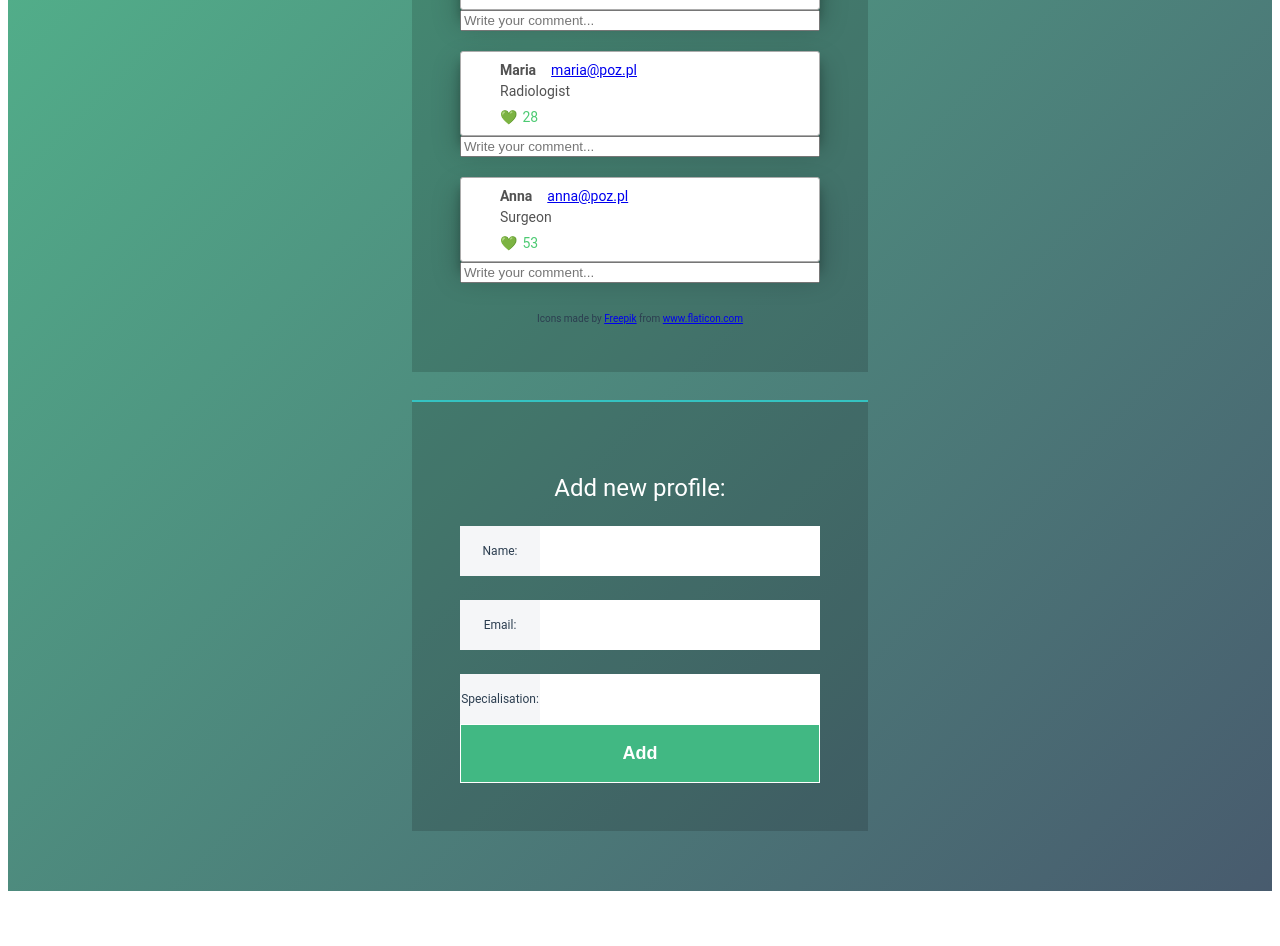
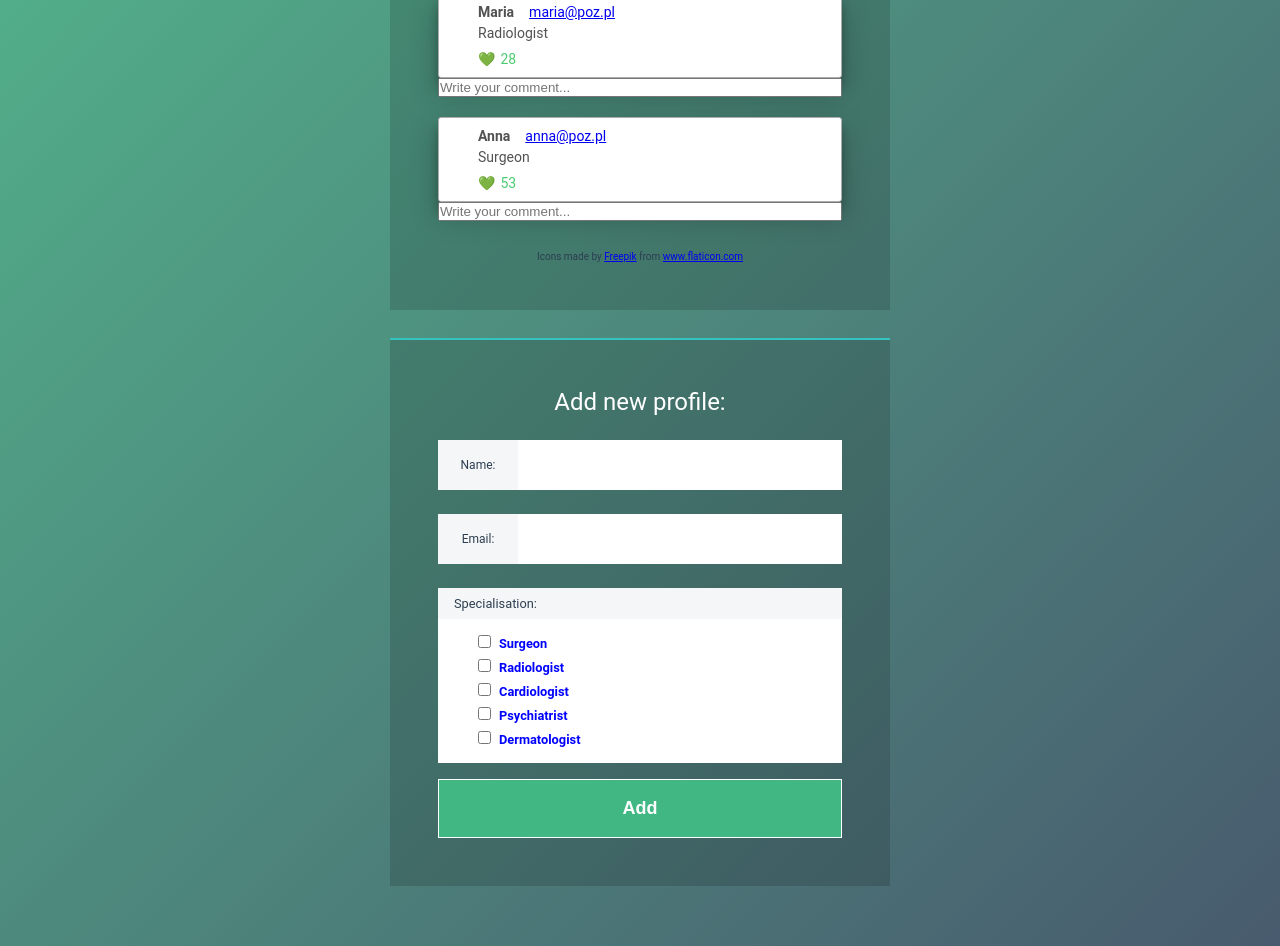
Before and after one commit to elhamhashemii/vue_test2, a Vue app: page / in a window 1280 px wide. Shown: the part 480-1426 px from the top of the page. Before the commit the page ends 1379 px from the top, so only its background shows below. Built offline with nearby package versions, Linux system fonts and the light colour scheme; some icons are missing.

Commit message:
Pre-defined specialisations added

```diff
--- a/src/App.vue
+++ b/src/App.vue
@@ -4,7 +4,7 @@
     <div class="section">
       <div class="flex-row">
         <label class="label" for="filter">Find profile:</label>
-        <input class="input" v-model="searchInput">
+        <input class="input" v-model="searchInput" />
       </div>
       <div class="buttons">
         <button @click="sortAsc">▲</button>
@@ -20,8 +20,13 @@
 
       <div class="icons-note">
         Icons made by
-        <a href="https://www.flaticon.com/authors/freepik" title="Freepik">Freepik</a> from
-        <a href="https://www.flaticon.com/" title="Flaticon">www.flaticon.com</a>
+        <a href="https://www.flaticon.com/authors/freepik" title="Freepik"
+          >Freepik</a
+        >
+        from
+        <a href="https://www.flaticon.com/" title="Flaticon"
+          >www.flaticon.com</a
+        >
       </div>
     </div>
 
@@ -29,19 +34,88 @@
       <p class="header">Add new profile:</p>
       <div class="flex-row">
         <label class="label">Name:</label>
-        <input v-model="name" class="input" :class="name == '' || validateName ? '' : 'invalid' " id="name">
+        <input
+          v-model="name"
+          class="input"
+          :class="name == '' || validateName ? '' : 'invalid'"
+          id="name"
+        />
       </div>
-      <span class="invalid-msg" v-if="name !== '' && !validateName">Name can only contains English characters</span>
+      <span class="invalid-msg" v-if="name !== '' && !validateName"
+        >Name can only contains English characters</span
+      >
       <div class="flex-row">
         <label class="label" for="filter">Email:</label>
-        <input class="input"  :class="email == '' || validateEmail ? '' : 'invalid'" id="email" v-model="email">
+        <input
+          class="input"
+          :class="email == '' || validateEmail ? '' : 'invalid'"
+          id="email"
+          v-model="email"
+        />
       </div>
-      <span class="invalid-msg" v-if="email !== '' && !validateEmail">Invalid email address</span>
-      <div class="flex-row">
-        <label class="label">Specialisation:</label>
-        <input class="input" v-model="specialisation">
+      <span class="invalid-msg" v-if="email !== '' && !validateEmail"
+        >Invalid email address</span
+      >
+      <div class="bg-white">
+        <div class="checkbox">Specialisation:</div>
+        <div class="p-md flex-column">
+          <div class="checkbox-item">
+          <input
+            class="input"
+            type="checkbox"
+            id="surgeon"
+            value="Surgeon"
+            v-model="checkedSpecialisations"
+          />
+          <label for="Surgeon" class="p-md">Surgeon</label>
+          </div>
+
+          <div class="checkbox-item">
+          <input
+            class="input"
+            type="checkbox"
+            id="radiologist"
+            value="Radiologist"
+            v-model="checkedSpecialisations"
+          />
+          <label for="Radiologist" class="p-md">Radiologist</label>
+          </div>
+
+          <div class="checkbox-item">
+          <input
+            class="input"
+            type="checkbox"
+            id="cardiologist"
+            value="Cardiologist"
+            v-model="checkedSpecialisations"
+          />
+          <label for="Cardiologist" class="p-md">Cardiologist</label>
+          </div>
+          <div class="checkbox-item">
+          <input
+            class="input"
+            type="checkbox"
+            id="psychiatrist"
+            value="Psychiatrist"
+            v-model="checkedSpecialisations"
+          />
+          <label for="Psychiatrist" class="p-md">Psychiatrist</label>
+          </div>
+          <div class="checkbox-item">
+          <input
+            class="input"
+            type="checkbox"
+            id="dermatologist"
+            value="Dermatologist"
+            v-model="checkedSpecialisations"
+          />
+          <label for="Dermatologist" class="p-md">Dermatologist</label>
+          </div>
+        </div>
       </div>
-      <div v-if="formError" class="invalid-msg">Please complete the form correctly</div>
+      <div v-if="formError" class="invalid-msg">
+        Please complete the form correctly
+      </div>
       <button @click="addNewProfile">Add</button>
     </div>
   </div>
@@ -54,7 +128,7 @@ export default {
   name: "App",
 
   components: {
-    ProfileCard
+    ProfileCard,
   },
 
   data() {
@@ -65,55 +139,54 @@ export default {
           name: "Wojciech",
           email: "wojciech@poz.pl",
           description: "Anaesthesiologist",
-          likes: 34
+          likes: 34,
         },
         {
           id: 2,
           name: "Maria",
           email: "maria@poz.pl",
           description: "Radiologist",
-          likes: 28
+          likes: 28,
         },
         {
           id: 3,
           name: "Anna",
           email: "anna@poz.pl",
           description: "Surgeon",
-          likes: 53
-        }
+          likes: 53,
+        },
       ],
       searchInput: "",
       name: "",
       email: "",
       specialisation: "",
       newProfile: {},
-      formError: false
+      formError: false,
+      checkedSpecialisations: [],
     };
   },
 
   methods: {
     sortAsc() {
-      this.profiles.sort(function(a, b) {
+      this.profiles.sort(function (a, b) {
         return a.likes - b.likes;
       });
     },
 
     sortDesc() {
-      this.profiles.sort(function(a, b) {
+      this.profiles.sort(function (a, b) {
         return b.likes - a.likes;
       });
     },
 
     clearFileds() {
-        this.name = "",
-        this.email = "",
-        this.specialisation = ""
+      (this.name = ""), (this.email = ""), (this.checkedSpecialisations = []);
     },
 
     showErrorMessage() {
-      this.formError = true
+      this.formError = true;
       setTimeout(() => {
-        this.formError = false
+        this.formError = false;
       }, 3000);
     },
 
@@ -123,48 +196,49 @@ export default {
         id: profilesLength + 1,
         name: this.name,
         email: this.email,
-        description: "Description for now",
-        likes: 0
+        description: this.description,
+        likes: 0,
       };
-      if(this.validateName && this.validateEmail) {
+      if (this.validateName && this.validateEmail) {
         this.profiles.push(this.newProfile);
-        this.clearFileds()
+        this.clearFileds();
       } else {
-        this.showErrorMessage()
-        this.clearFileds()
-        }
+        this.showErrorMessage();
+        this.clearFileds();
       }
     },
-
+  },
 
   computed: {
     filteredProfiles() {
       return this.profiles.filter((profile) => {
-        return profile.name.toLowerCase().includes(this.searchInput.toLowerCase())
-      })
+        return profile.name
+          .toLowerCase()
+          .includes(this.searchInput.toLowerCase());
+      });
     },
 
     validateName() {
-      return /^[A-Za-z][A-Za-z0-9]*$/.test(this.name)
+      return /^[A-Za-z][A-Za-z0-9]*$/.test(this.name);
     },
 
     validateEmail() {
-      return  /(.+)@(.+){2,}\.(.+){2,}/.test(this.email)
+      return /(.+)@(.+){2,}\.(.+){2,}/.test(this.email);
+    },
+
+    description() {
+      return this.checkedSpecialisations.toString()
     }
   },
-
-  // watch: {
-  //   name(newVal, oldVal){
-  //     if(newVal == "hello"){
-  //       console.log(oldVal);
-  //     }
-  //   }
-  // }
-
 };
 </script>
 
 <style>
+*{
+  margin: 0;
+  padding: 0;
+  box-sizing: border-box;
+}
 #app {
   font-family: "Roboto", helvetica, arial, sans-serif;
   text-align: center;
@@ -189,7 +263,7 @@ button {
   display: block;
   padding: 1em;
   width: 100%;
-  background-color: #41B883;
+  background-color: #41b883;
   border: 1px solid;
   color: #fff;
   cursor: pointer;
@@ -204,7 +278,7 @@ button {
 
 .section {
   width: 100%;
-  min-width: 300px;
+  min-width: 500px;
   padding: 2em;
   margin-top: 30px;
   position: relative;
@@ -237,6 +311,13 @@ button {
   margin-top: 1em;
 }
 
+.flex-column{
+  display: flex;
+  flex-direction: column;
+  justify-content: start;
+  align-items: flex-start;
+}
+
 .label {
   width: 80px;
   display: flex;
@@ -256,12 +337,12 @@ button {
   outline: none;
 }
 
-.invalid{
+.invalid {
   color: red;
   border: 1px solid red;
 }
 
-.invalid-msg{
+.invalid-msg {
   color: red;
   display: block;
   font-size: 0.8rem;
@@ -282,4 +363,28 @@ button {
   margin-top: 30px;
   font-size: 10px;
 }
+
+.bg-white {
+  background-color: #fff;
+  margin-bottom: 1rem;
+}
+
+.p-md {
+  padding: 0.75rem 0.5rem;
+}
+
+.checkbox {
+  background: #f5f6f8;
+  margin-top: 1.5rem;
+  padding: 0.5rem 1rem;
+  font-size: 0.8rem;
+  text-align: start;
+}
+
+.checkbox-item{
+  color: blue;
+  font-size: 0.8rem;
+  font-weight: bold;
+  margin: 0.25rem 2rem;
+}
 </style>
```
